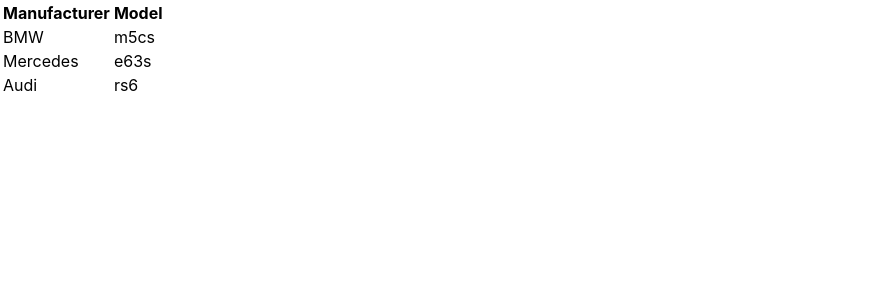
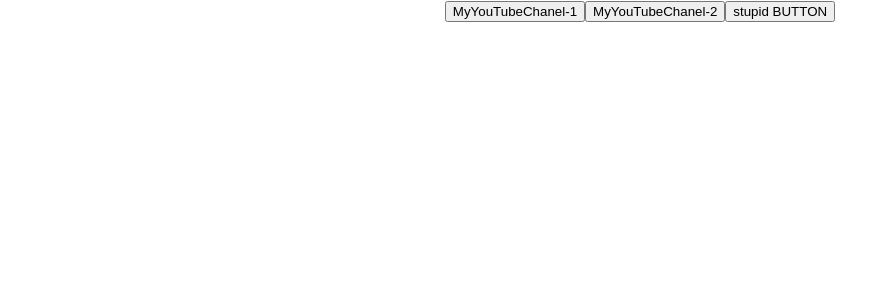
Before and after one commit to igor-minaev/monday-microtasks, a React (Create React App) app: page / in a window 1280 px wide. Shown: the top 300 px of the page, without its empty margins (0-895 px from the left). Built offline with nearby package versions, Linux system fonts and the light colour scheme.

Commit message:
microtask 3

```diff
--- a/src/App.tsx
+++ b/src/App.tsx
@@ -1,18 +1,51 @@
 import React from 'react';
 import './App.css';
-import {NewComponent} from "./NewComponent";
+import {Button} from "./components/Button";
 
 function App() {
-    const topCars = [
-        {manufacturer: 'BMW', model: 'm5cs'},
-        {manufacturer: 'Mercedes', model: 'e63s'},
-        {manufacturer: 'Audi', model: 'rs6'}
-    ]
+
+    /*const myFirstSubscriber = (event: MouseEvent<HTMLButtonElement>) => {
+        console.log('Hello! I am Vasya!')
+    }
+    const mySecondSubscriber = (event: MouseEvent<HTMLButtonElement>) => {
+        console.log('Hello! I am Ivan!')
+    }
+    const onClickHandler=(name:string)=>{
+        console.log(`Hello! I am ${name}!`)
+    }
+    const foo1 = () => {
+        console.log(100200)
+    }
+    const foo2 = (num:number) => {
+        console.log(num)
+    }*/
+
+    const Button1Foo = (subscriber: string, age: number, address: string) => {
+        console.log(subscriber, age, address)
+    }
+
+    const Button2Foo = (subscriber: string) => {
+        console.log(subscriber)
+    }
+
+    const Button3Foo = () => {
+        console.log('I am stupid button!')
+    }
 
     return (
-        <>
-            <NewComponent cars={topCars}/>
-        </>
+        <div className="App">
+            {/*<button onClick={(event) => console.log('Hello!')}>MyYouTubeChanel-1</button>
+             <button onClick={()=>onClickHandler('Vasya')}>MyYouTubeChanel-1</button>
+            <button onClick={()=>onClickHandler('Ivan')}>MyYouTubeChanel-2</button>
+            <button onClick={()=>onClickHandler('some info')}>MyYouTubeChanel-3</button>
+            <button onClick={foo1}>1</button>
+            <button onClick={()=>foo2(100200)}>2</button>*/}
+            {/* <button>MyYouTubeChanel-1</button>
+            <button>MyYouTubeChanel-2</button>*/}
+            <Button name="MyYouTubeChanel-1" callBack={() => Button1Foo('I am Vasya!', 21, 'live in Minsk')}/>
+            <Button name="MyYouTubeChanel-2" callBack={() => Button2Foo('I am Ivan!')}/>
+            <Button name="stupid BUTTON" callBack={Button3Foo}/>
+        </div>
     )
         ;
 }
@@ -32,3 +65,21 @@
     )
         ;
 }*/
+
+
+/* Microtask 2
+
+function App() {
+    const topCars = [
+        {manufacturer: 'BMW', model: 'm5cs'},
+        {manufacturer: 'Mercedes', model: 'e63s'},
+        {manufacturer: 'Audi', model: 'rs6'}
+    ]
+
+    return (
+        <>
+            <NewComponent cars={topCars}/>
+        </>
+    )
+        ;
+}*/
--- /dev/null
+++ b/src/components/Button.tsx
@@ -0,0 +1,15 @@
+import React from 'react';
+
+type ButtonPropsType = {
+    name: string
+    callBack: () => void
+}
+
+export const Button = (props: ButtonPropsType) => {
+    const onClickHandler = () => {
+        props.callBack()
+    }
+    return (
+        <button onClick={onClickHandler}>{props.name}</button>
+    );
+};
```
